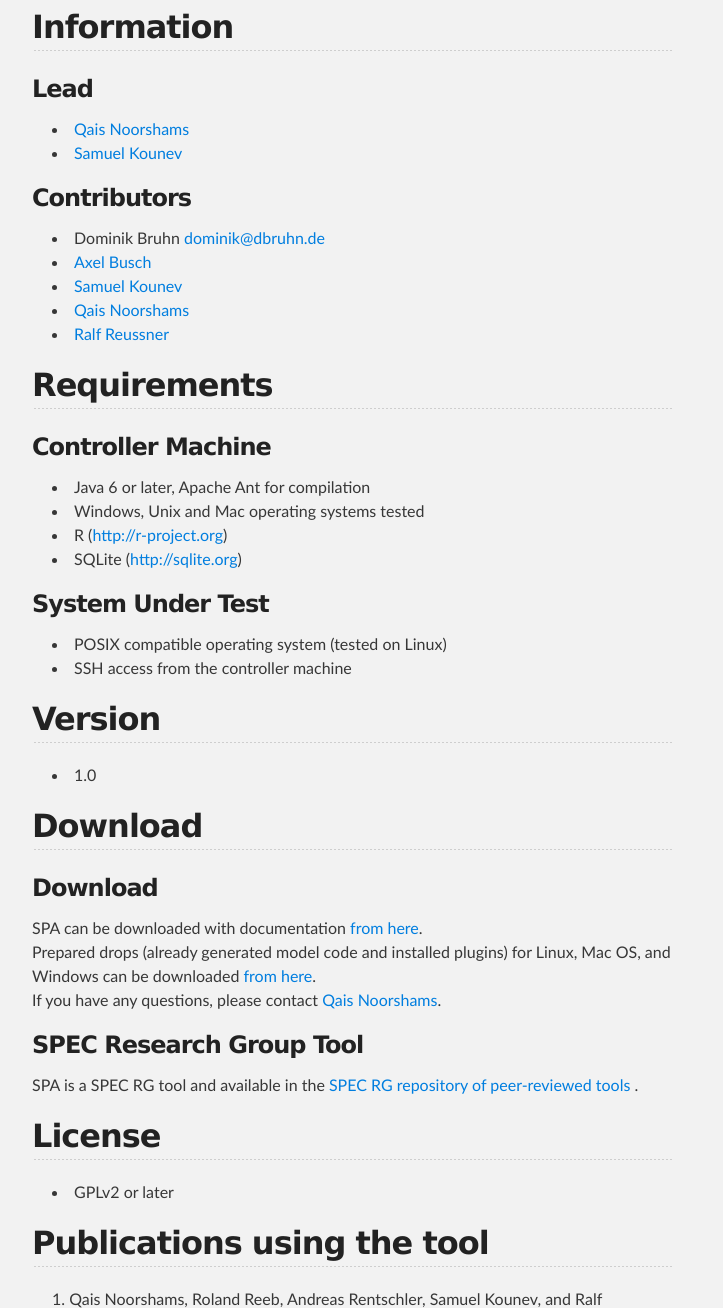
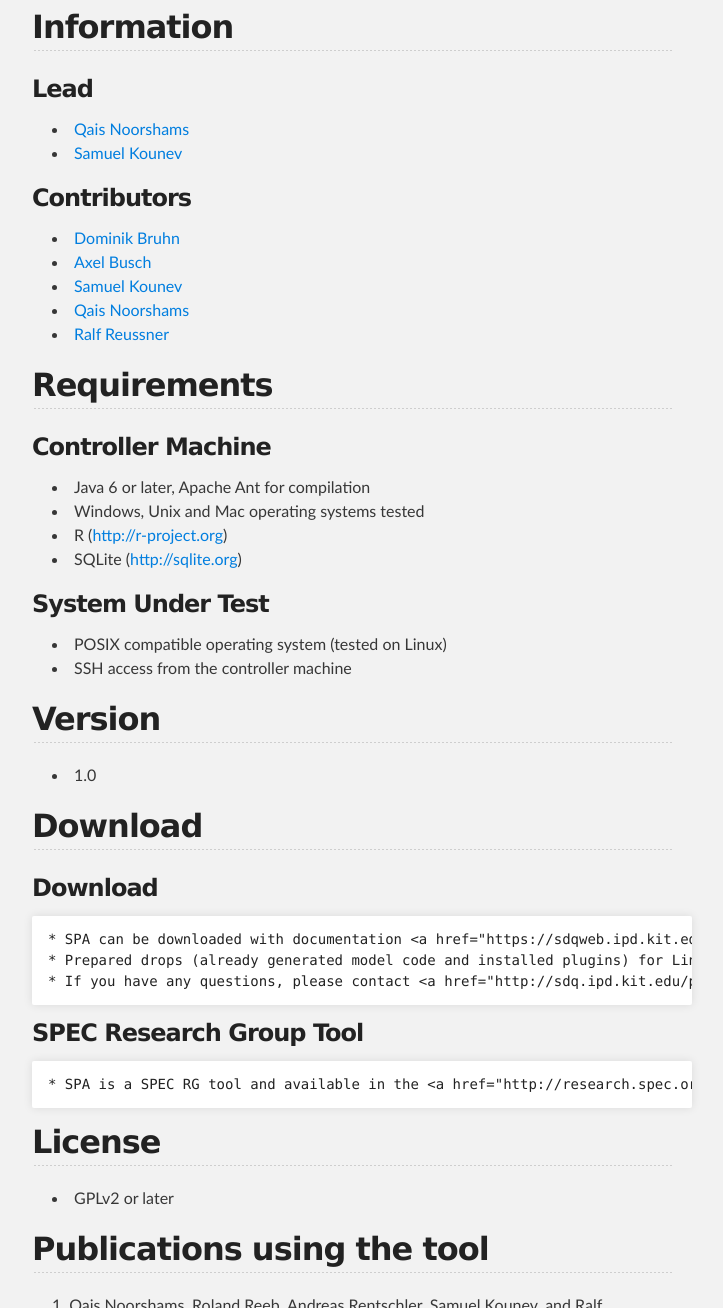
Before and after one commit to StoragePerformanceAnalyzer/SPA, a plain HTML site: page index.html in a window 1280 px wide. Shown: the part 877-2185 px from the top of the page, without its empty margins (288-1011 px from the left). Drawn offline with Linux system fonts and the light colour scheme.

```diff
--- a/index.html
+++ b/index.html
@@ -48,14 +48,15 @@
 
 <ul>
 <li>
-<a href="http://sdq.ipd.kit.edu/people/qais_noorshams/">Qais Noorshams</a> <br>
+<a href="http://sdq.ipd.kit.edu/people/qais_noorshams/"> Qais Noorshams </a> <br>
 </li>
 <li><a href="http://se.informatik.uni-wuerzburg.de/staff/kounev_samuel/"> Samuel Kounev </a></li>
 </ul><h3>
 <a name="contributors" class="anchor" href="#contributors"><span class="octicon octicon-link"></span></a>Contributors</h3>
 
 <ul>
-<li>Dominik Bruhn <a href="mailto:dominik@dbruhn.de">dominik@dbruhn.de</a> <br>
+<li>
+<a href="mailto:dominik@dbruhn.de"> Dominik Bruhn </a>  <br>
 </li>
 <li>
 <a href="http://sdq.ipd.kit.edu/people/axel_busch/"> Axel Busch </a>  <br>
@@ -103,14 +104,16 @@
 <h3>
 <a name="download-1" class="anchor" href="#download-1"><span class="octicon octicon-link"></span></a>Download</h3>
 
-<p>SPA can be downloaded with documentation <a href="https://sdqweb.ipd.kit.edu/eclipse/spa/releases/">from here</a>. <br>
-   Prepared drops (already generated model code and installed plugins) for Linux, Mac OS, and Windows can be downloaded <a href="https://sdqweb.ipd.kit.edu/eclipse/spa/drops/">from here</a>. <br>
-    If you have any questions, please contact <a href="http://sdq.ipd.kit.edu/people/qais_noorshams/">Qais Noorshams</a>. <br></p>
+<pre><code>* SPA can be downloaded with documentation &lt;a href="https://sdqweb.ipd.kit.edu/eclipse/spa/releases/"&gt;from here&lt;/a&gt;. &lt;br&gt;
+* Prepared drops (already generated model code and installed plugins) for Linux, Mac OS, and Windows can be downloaded &lt;a href="https://sdqweb.ipd.kit.edu/eclipse/spa/drops/"&gt;from here&lt;/a&gt;. &lt;br&gt;
+* If you have any questions, please contact &lt;a href="http://sdq.ipd.kit.edu/people/qais_noorshams/"&gt;Qais Noorshams&lt;/a&gt;. &lt;br&gt;
+</code></pre>
 
 <h3>
 <a name="spec-research-group-tool" class="anchor" href="#spec-research-group-tool"><span class="octicon octicon-link"></span></a>SPEC Research Group Tool</h3>
 
-<p>SPA is a SPEC RG tool and available in the <a href="http://research.spec.org/tools/"> SPEC RG repository of peer-reviewed tools </a>.</p>
+<pre><code>* SPA is a SPEC RG tool and available in the &lt;a href="http://research.spec.org/tools/"&gt; SPEC RG repository of peer-reviewed tools &lt;/a&gt;.
+</code></pre>
 
 <h2>
 <a name="license" class="anchor" href="#license"><span class="octicon octicon-link"></span></a>License</h2>
```
Also changed, not shown: params.json (+1 -1 lines).
